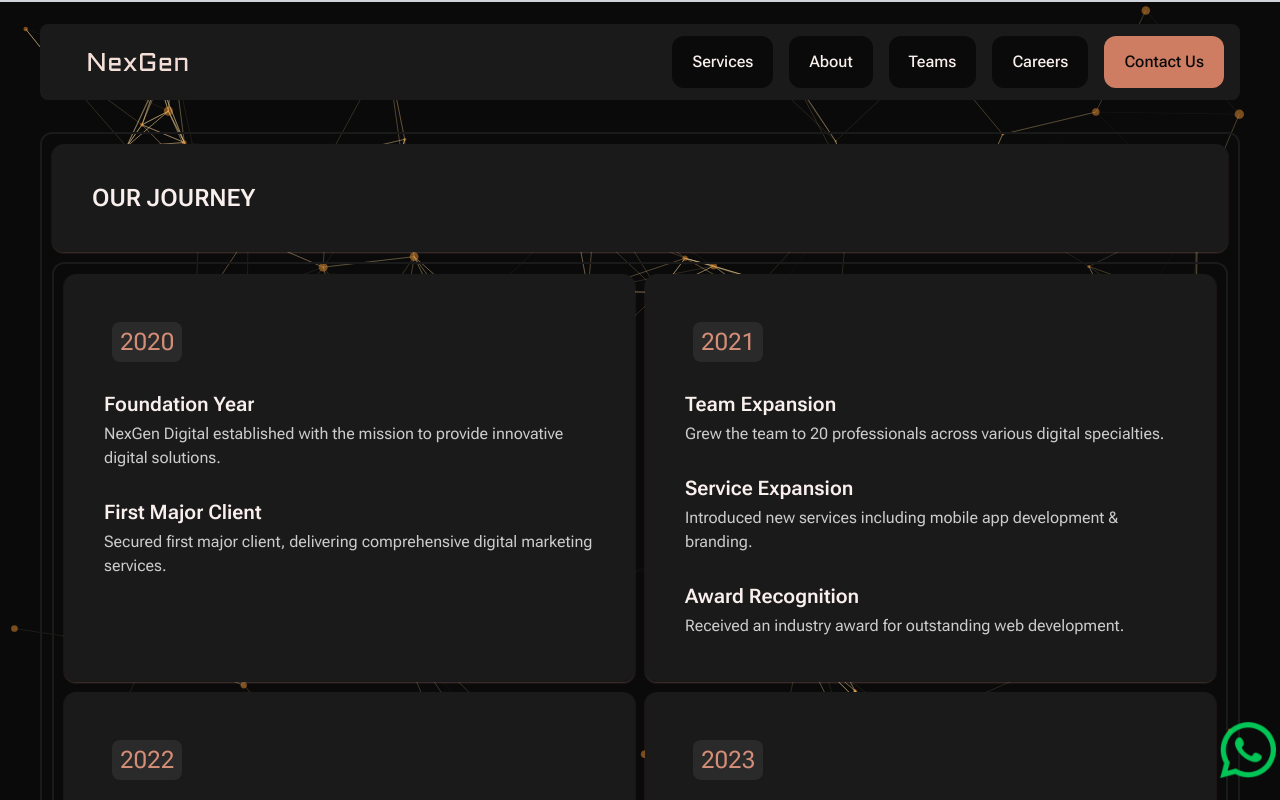
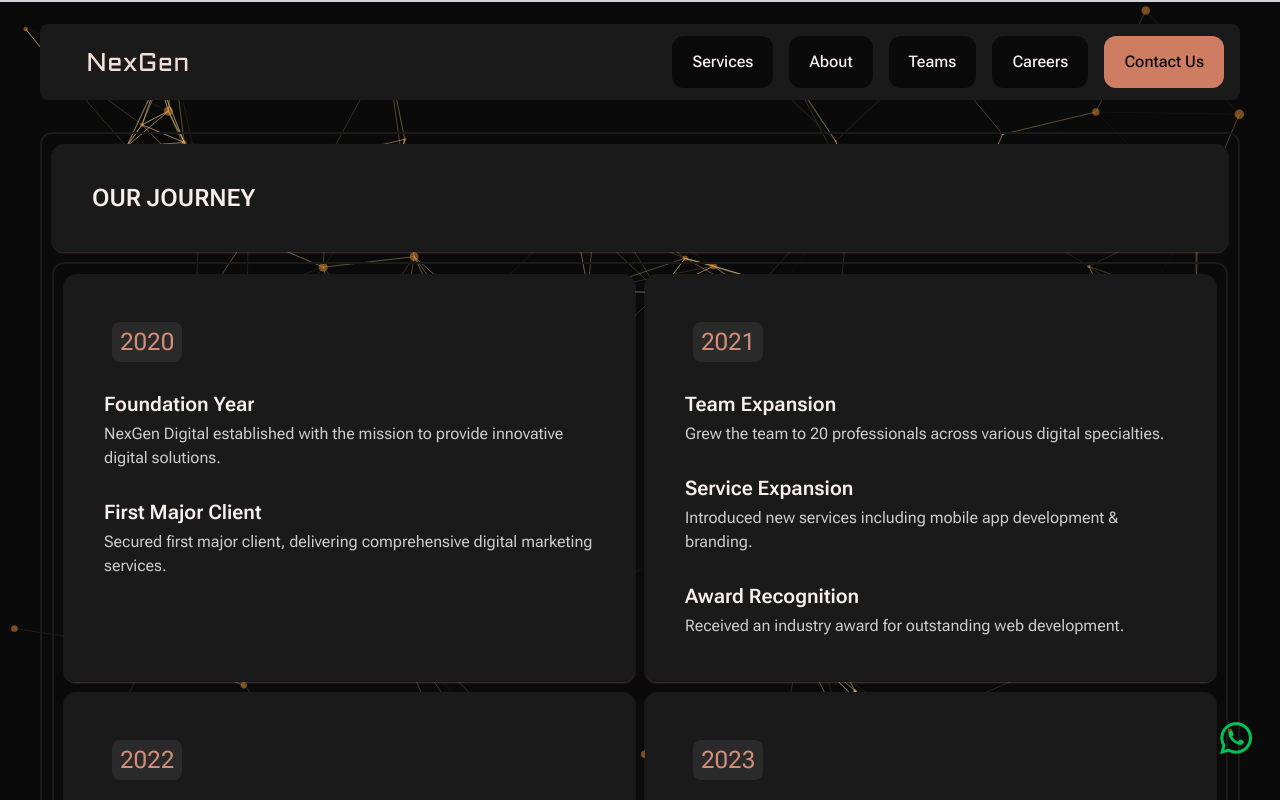
Before and after one commit to alnandoh/company-profile-challenge, a Next.js app: page /about in a window 1280 px wide. Shown: the top 800 px of the page. Built offline with nearby package versions, Linux system fonts and the light colour scheme; no server answers.

Commit message:
change the size of CTAButton whatsapp image

```diff
--- a/components/CTAButton/index.tsx
+++ b/components/CTAButton/index.tsx
@@ -10,7 +10,7 @@ export default function CTAButton() {
       target="_blank"
       rel="noreferrer noopener"
     >
-      <Image src={Whatsapp} alt="Whatsapp Icon" />
+      <Image src={Whatsapp} alt="Whatsapp Icon" width={32} height={32} />
     </Link>
   );
 }
```
